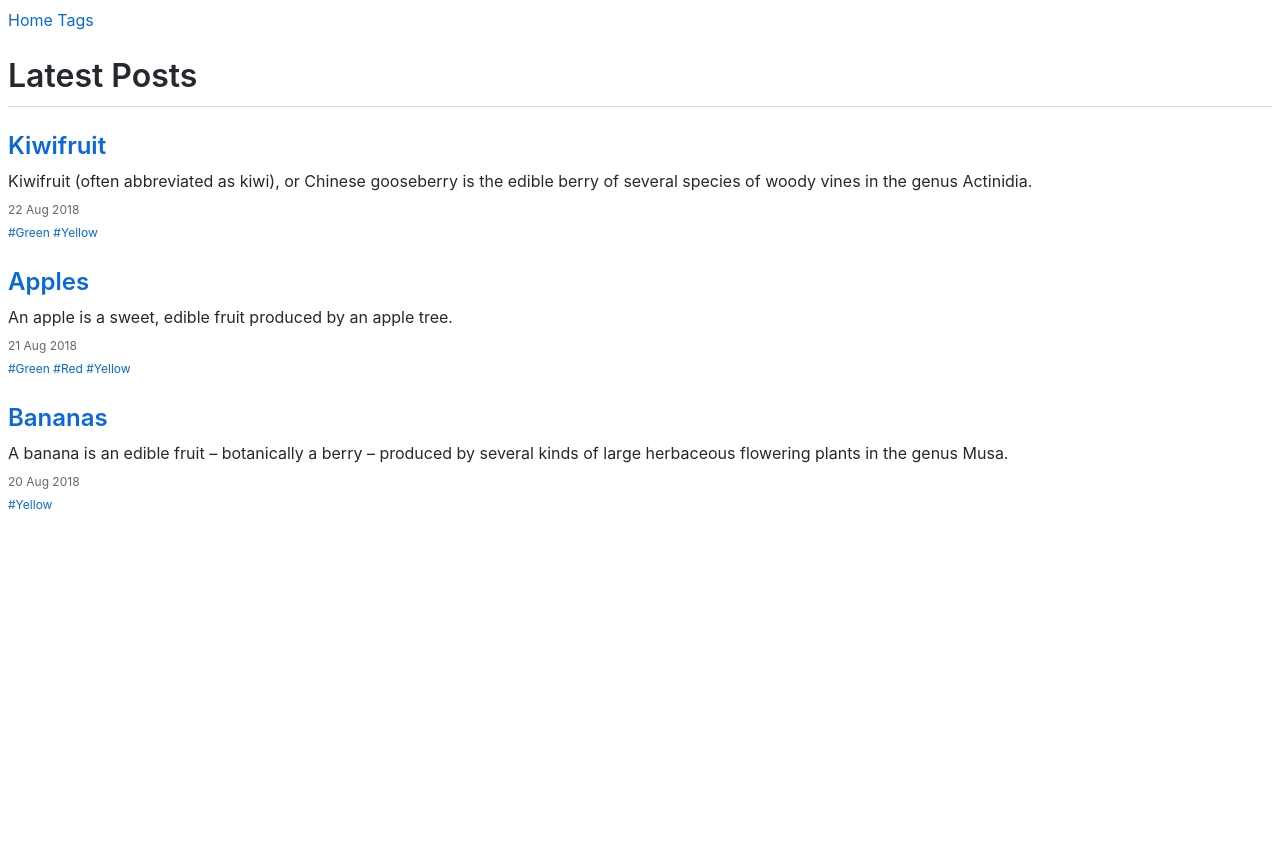
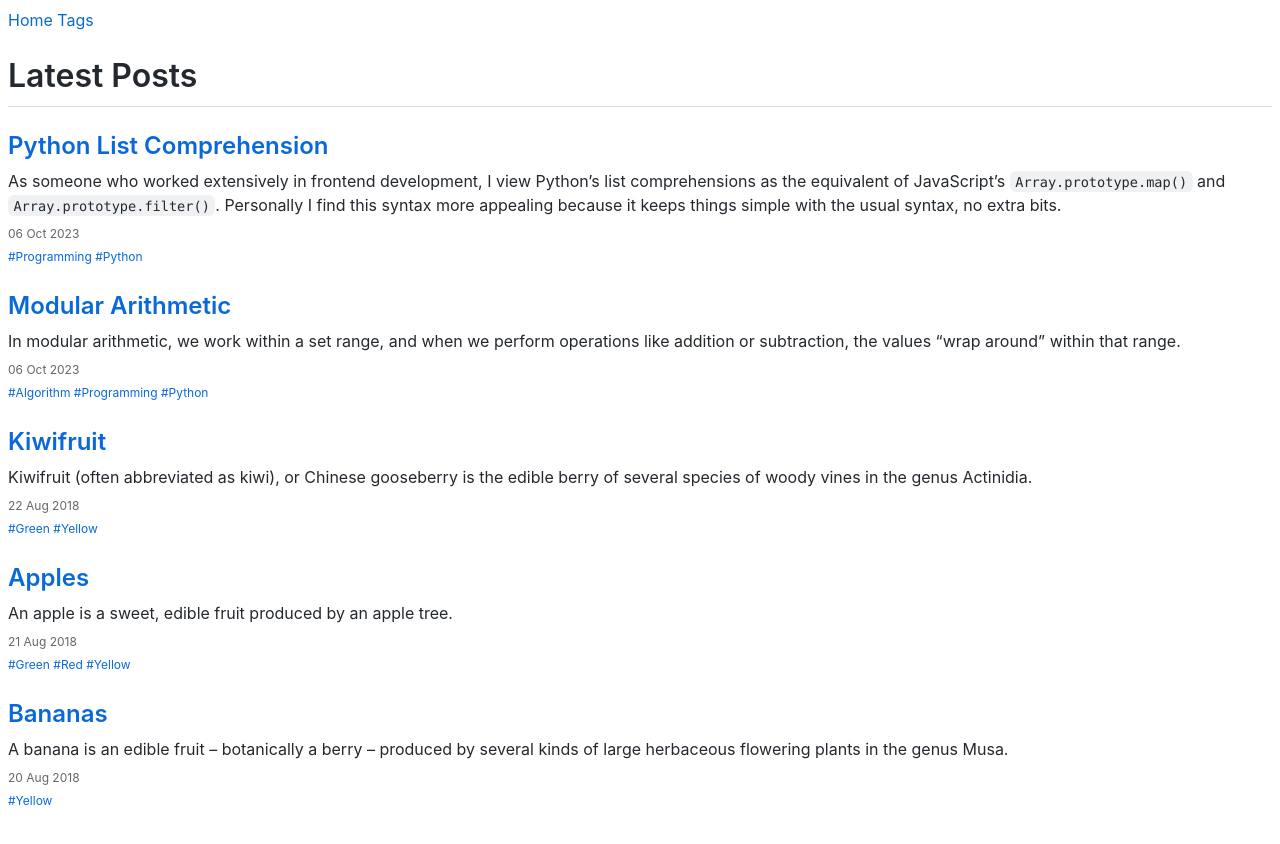
Before and after one commit to justlearnml/justlearnml.github.io, a Jekyll site: the page built from index.html, in a window 1280 px wide. Shown: the top 844 px of the page. Built offline with Jekyll 4.4.1, drawn with Linux system fonts in a browser that asks for light colours.

Commit message:
Add posts

````diff
--- a/_layouts/default.html
+++ b/_layouts/default.html
@@ -24,6 +24,8 @@
         {% include navigation.html %}
         {{ content }}
     </div>
+
+    <footer></footer>
 </body>
 
 </html>
--- /dev/null
+++ b/_posts/2023-10-06-modular-arithmetic.md
@@ -0,0 +1,49 @@
+---
+tags: ["Algorithm", "Programming", "Python"]
+metaDescription: Learn how to work with modular arithmetic in Python for wrapping values around a range, like hours and letters.
+---
+
+In modular arithmetic, we work within a set range, and when we perform operations like addition or subtraction,
+the values "wrap around" within that range.
+
+For instance, let's consider a function that takes an hour as one input and an increment (a positive integer) as another.
+The hour can range from 0 to 23, and we want the function to return an hour within this range after incrementing.
+
+The solution is straightforward: we use the modulo operator to get the result. Here's the code:
+
+```python
+def increment_hour(hour, increment):
+    return (hour + increment) % 24
+```
+
+However, things get a bit more interesting when the starting point of our range isn't 0.
+Consider a function that takes a lowercase English character as the first argument and an increment as the second.
+This increment shifts the character to the right and wraps around.
+For example, if we start with "z" and increment it by 2, the result should be "b".
+
+We can see that "a" has an integer representation of `ord("a")` = 97, and "z" is `ord("z")` = 122.
+Now, when we increase "z" by 2, it becomes 124. But how can we transform 124 into 98, which represents "b"?
+
+If we attempt to calculate 124 modulo 26, we'll get 20, which isn't what we need. And adding 20 to 97 won't yield 98 either.
+Something's missing.
+
+Actually 20 would be the correct answer if we were starting from 0.
+To illustrate, let's consider cycles:
+
+- 0 to 25
+- 26 to 51
+- 52 to 77
+- 78 to 103
+- 104 to 129
+
+In the last cycle, we can see that 124 is in the 6th position from the last value, just like 20.
+
+The solution is to determine the difference between the shifted number and the starting number,
+effectively resetting the starting point to 0.
+We then calculate this number modulo the total number of alphabets, which is 26.
+At this stage, the result represents the position as if "a" had started at 0. To get it back to where we want, we add 97.
+
+```python
+def right_shift_letter(letter, increment):
+    return chr((ord(letter) + increment - ord("a")) % 26 + ord("a"))
+```
--- /dev/null
+++ b/_posts/2023-10-06-python-list-comprehension.md
@@ -0,0 +1,28 @@
+---
+tags: ["Programming", "Python"]
+metaDescription: Simplicity of Python List Comprehensions
+---
+
+As someone who worked extensively in frontend development,
+I view Python's list comprehensions as the equivalent of JavaScript's `Array.prototype.map()` and `Array.prototype.filter()`.
+Personally I find this syntax more appealing because it keeps things simple with the usual syntax, no extra bits.
+
+The basic syntax of a list comprehension is as follows:
+
+```python
+    new_list = [expression for item in iterable if condition]
+```
+
+To square all the numbers in a list
+```python
+    numbers = [1, 2, 3, 4, 5]
+    squares = [x**2 for x in numbers]
+    # squares is [1, 4, 9, 16, 25]
+```
+
+To filter even numbers from a list
+```python
+    numbers = [1, 2, 3, 4, 5, 6]
+    evens = [x for x in numbers if x % 2 == 0]
+    # evens is [2, 4, 6]
+```
--- a/_sass/custom.scss
+++ b/_sass/custom.scss
@@ -1,6 +1,10 @@
 .markdown-body {
     max-width: 1280px;
     margin: 0 auto;
+}
+
+footer {
+    height: 50px;
 }
 
 .posts-ul, .tags-ul {
@@ -31,3 +35,21 @@ p.date {
     margin: 0;
     font-size: 12px;
 }
+
+.language-python {
+    .k {
+        color: #cf222e;
+    }
+
+    .ow, .mi, .o {
+        color: #0550ae;
+    }
+
+    .c1 {
+        color: #6e7781
+    }
+
+    .nf, .nb {
+        color: #6639ba;
+    }
+}
````
